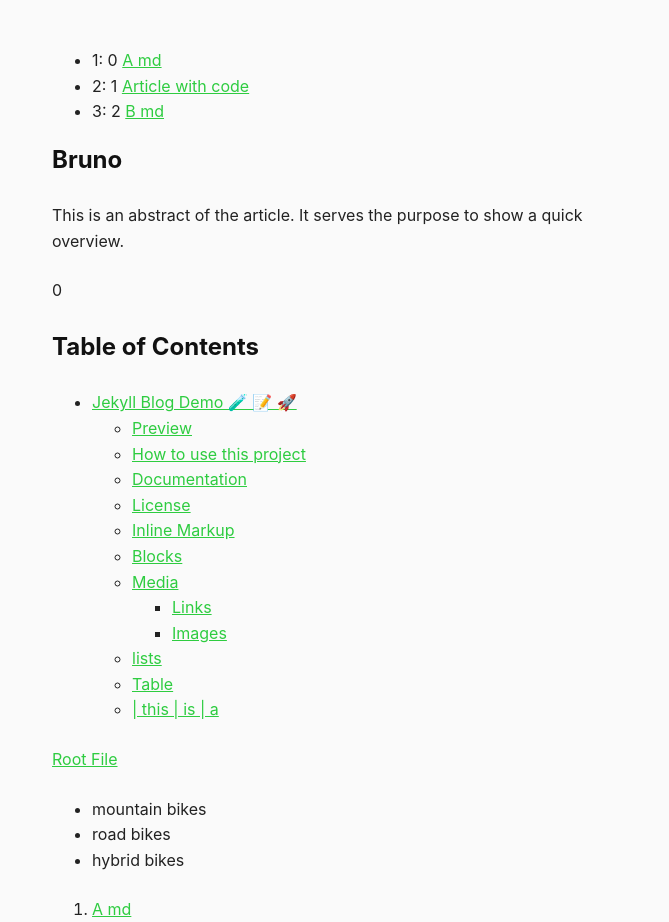
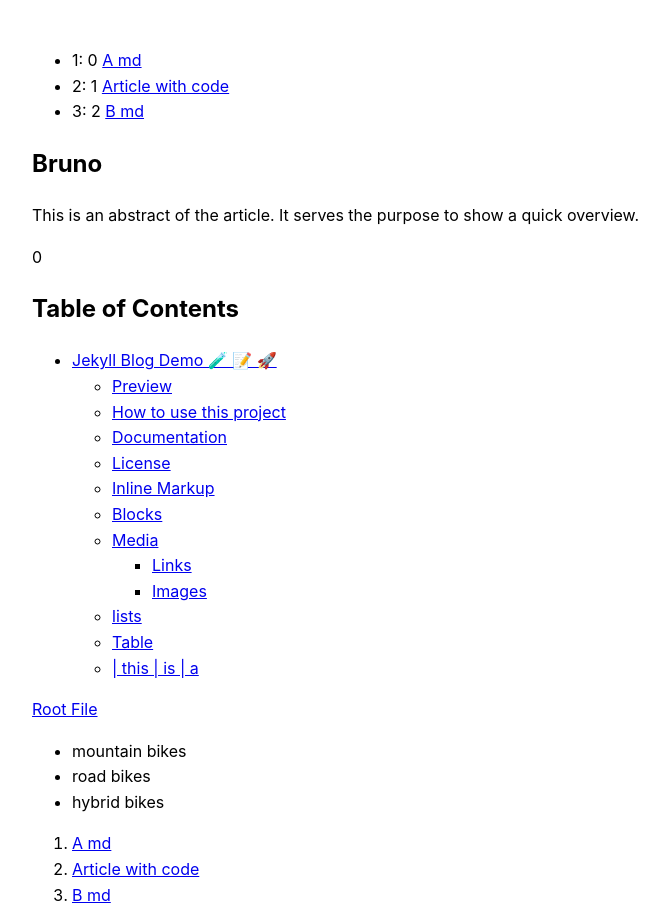
Before and after one commit to werktat/bruno, a Jekyll site: the page built from index.md, in a window 1280 px wide. Shown: the top 922 px of the page, without its empty margins (288-957 px from the left). Built offline with Jekyll 4.4.1, drawn with Linux system fonts in a browser that asks for light colours; some of the changed text lies outside the part shown.

Commit message:
Update home.html

```diff
--- a/_layouts/home.html
+++ b/_layouts/home.html
@@ -4,34 +4,24 @@
     <meta charset="utf-8">
     <title>{{ page.title }}</title>
     <style>
-      body {
+body {
   font-family: -apple-system, BlinkMacSystemFont, "Segoe UI", Helvetica, Arial, sans-serif;
   line-height: 1.6;
-  color: #222;
-  background: #fafafa;
-}
-
-main {
-  max-width: 600px;
-  padding: 24px;
+  max-width: 40rem;
+  padding: 2rem;
   margin: auto;
-}
-
-article > * {
-  margin: 0 0 24px;
 }
 
 img {
   max-width: 100%;
 }
 
-a {
-  color: #2ECC40;
+pre {
+  border: 1px solid #eee;
+  border-width: 1px 0;
+  overflow-y: scroll;
 }
 
-h1, h2, strong {
-  color: #111;
-}
 </style>
   </head>
   <body>
```
